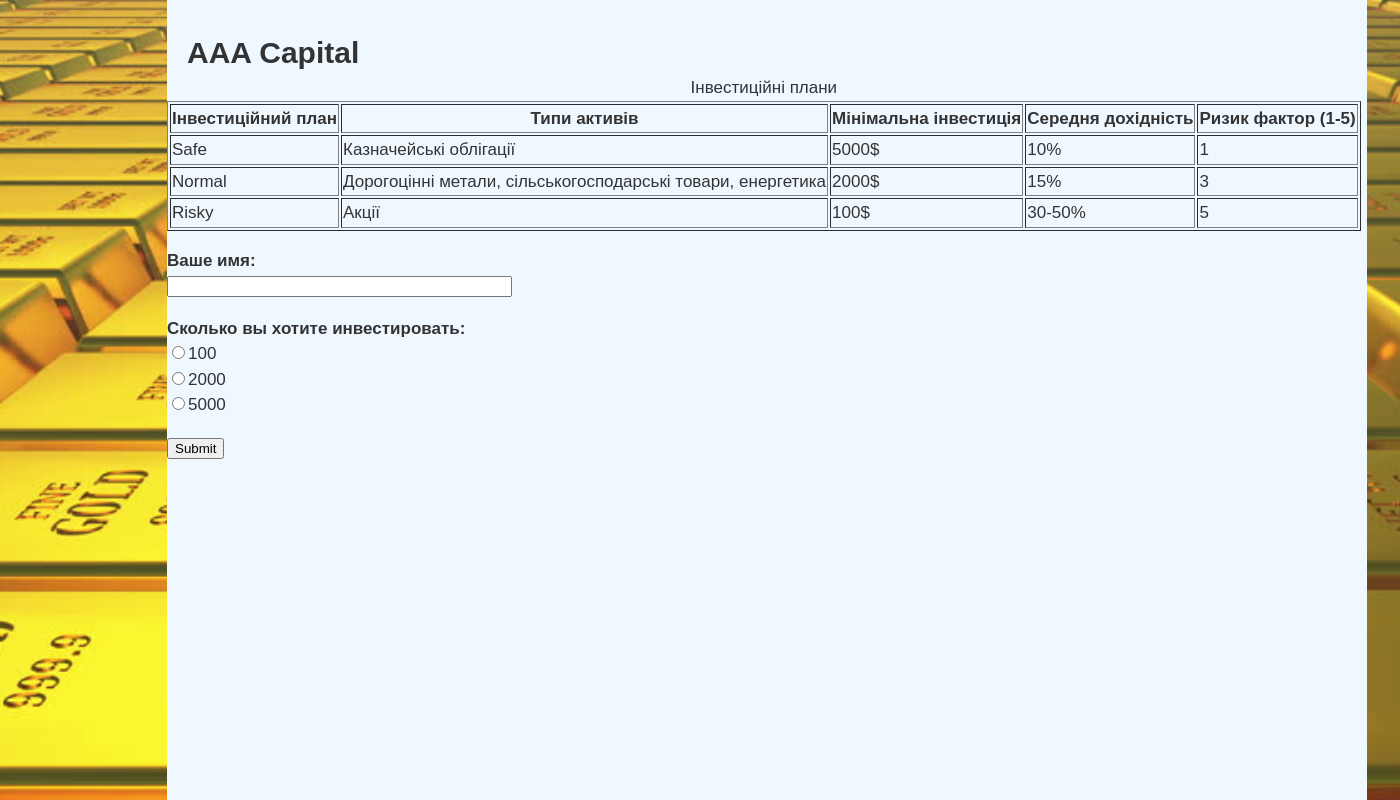
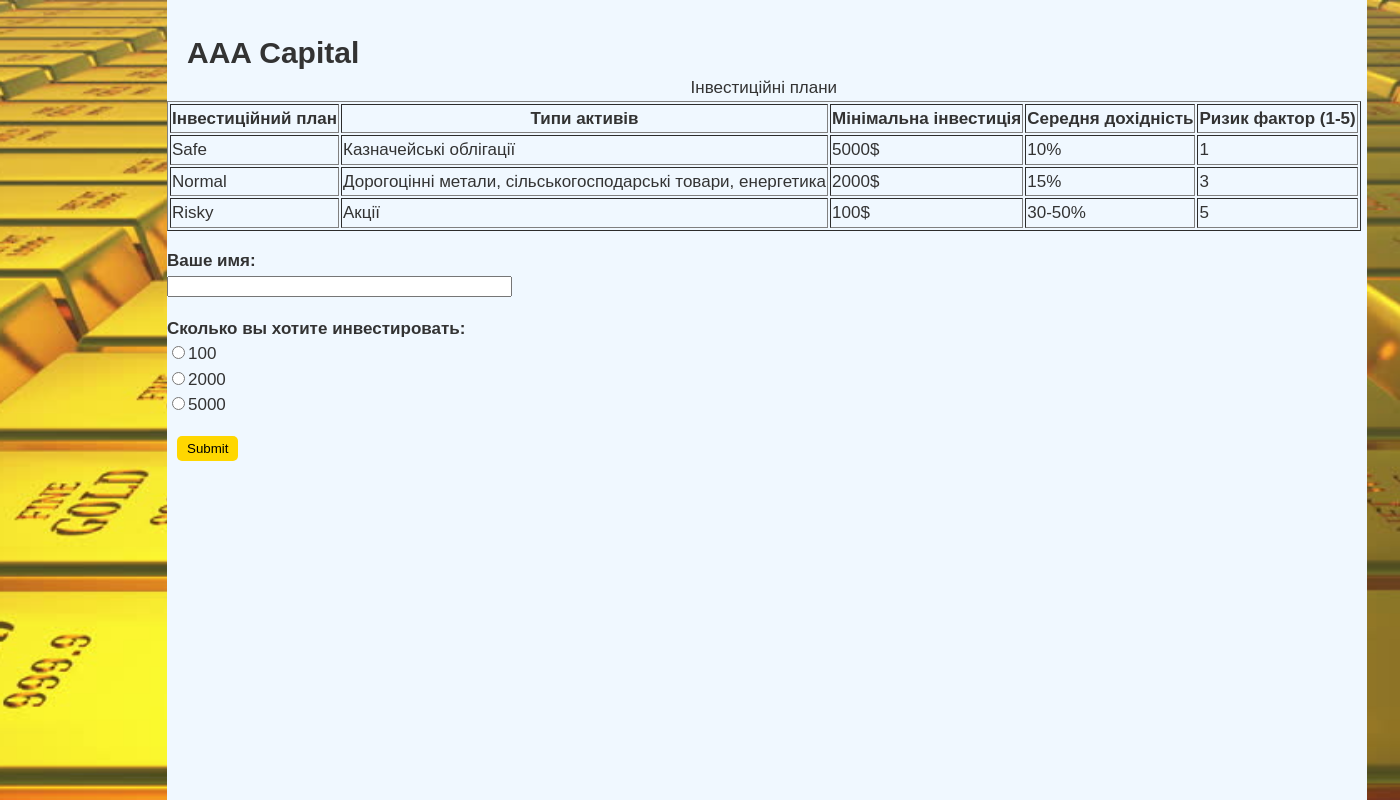
Before and after one commit to Smartbro789/3A_Capital, a PHP site: page /main.html in a window 1400 px wide. Run offline with PHP 8.4, Linux system fonts and the light colour scheme.

Commit message:
attribute selector

```diff
--- a/main.css
+++ b/main.css
@@ -35,7 +35,7 @@ body {
 }
 
 
-.header {
+#header {
     width: 100%;
     padding-top: 30px;
 
@@ -50,6 +50,15 @@ body {
     font-weight: 700;
     padding-left: 20px;
 }
-.table{
-    display:block;
+.table {
+    display: block;
 }
+
+input[type="submit"] {
+    background-color: gold;
+    margin-left: 10px;
+    padding: 5px 10px;
+    border-radius: 5px;
+    cursor: pointer;
+    border: none;
+}
--- a/main.html
+++ b/main.html
@@ -15,11 +15,11 @@
 
 <body>
     <div class="background">
-        <div class="header">
+        <header id="header">
             <div class="container">
                 <div class="header_logo">AAA Capital</div>
             </div>
-        </div>
+        </header>
         <div class="table">
             <div>
                 <table border="1">
@@ -44,7 +44,7 @@
                     <p><b>Сколько вы хотите инвестировать:</b><Br>
                         <input type="radio" name="option" value="bomj">100<br>
                         <input type="radio" name="option" value="middle">2000<br>
-                        <input type="radio" name="option" value="krut">5000<br>
+                        <input type="radio" name="option" value="krutelyk">5000<br>
                     </p>
                     <p><input type="submit" onclick="message()"></p>
                 </form>
```
